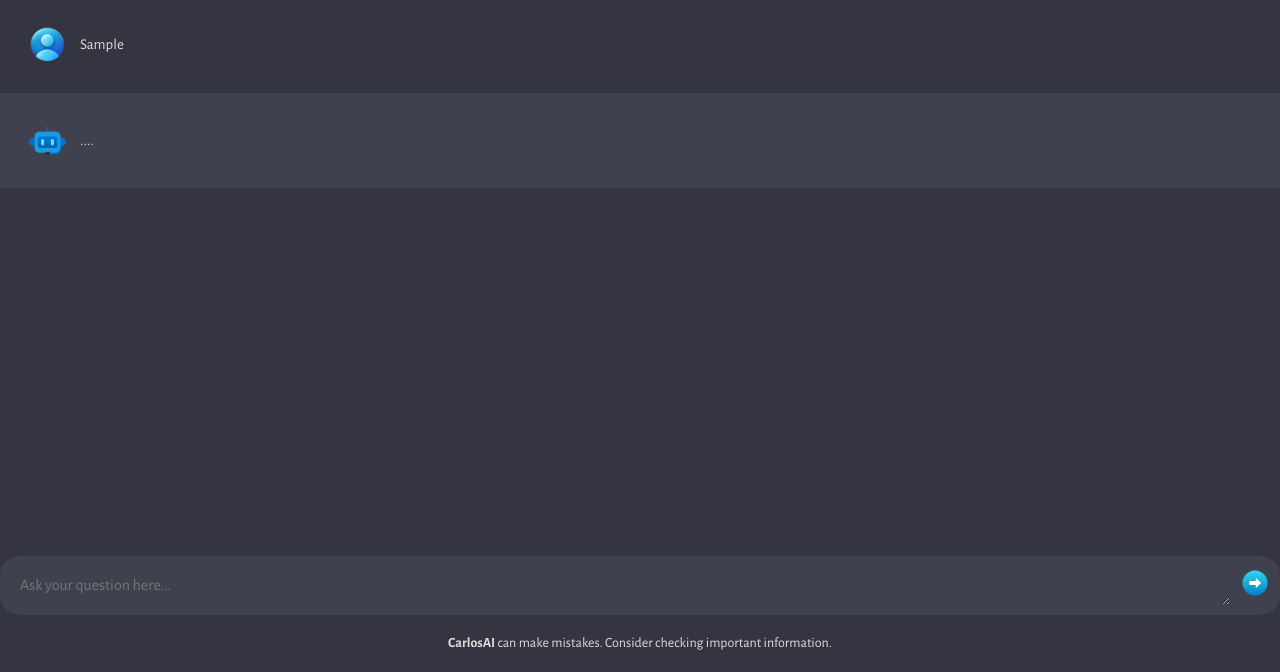
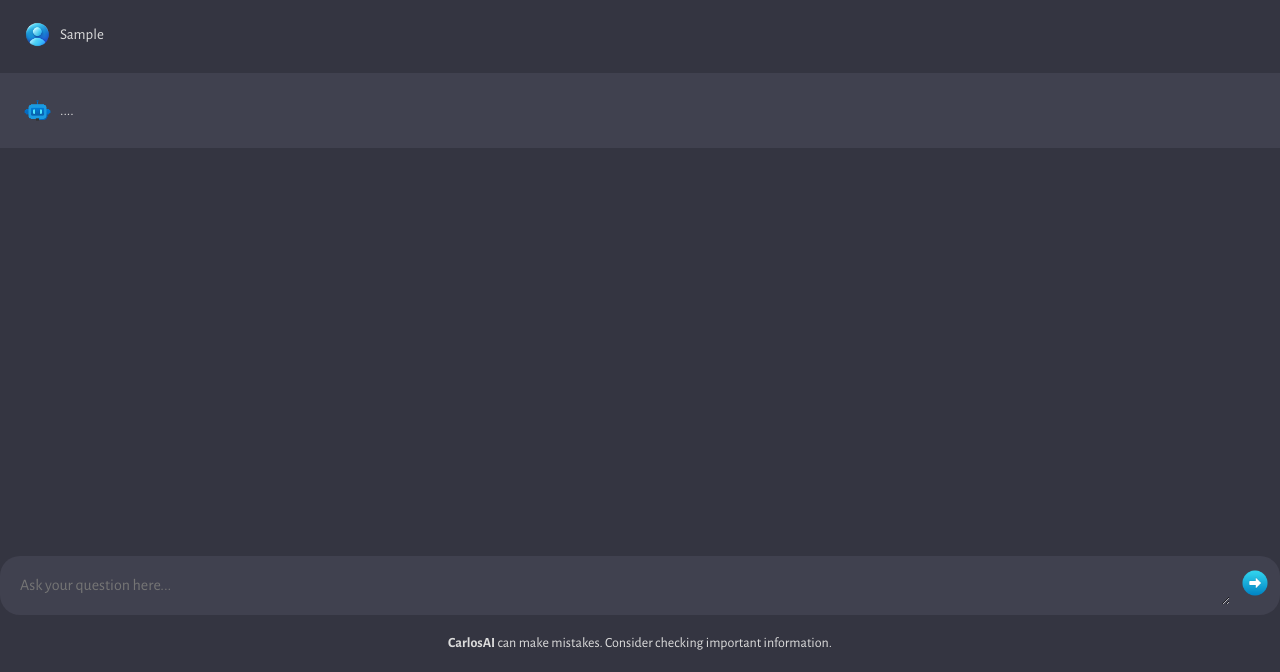
Before and after one commit to carlosmejia181414/AI_code, a website built with Vite: page client/index.html in a window 1280 px wide. Both pictures are taken after typing "Sample" into the empty fields and a click on the button 1255 px from the left and 713 px from the top of the page. Shown: the part 128-800 px from the top of the page. Built offline with nearby package versions, Linux system fonts and the light colour scheme; no server answers; a web font is replaced by a local one.

Commit message:
update v1.0

```diff
--- a/client/style.css
+++ b/client/style.css
@@ -66,12 +66,9 @@ body {
 }
 
 .profile {
-  width: 65px;
-  height: 65px;
+  width: 45px;
+  height: 45px;
   border-radius: 50%;
-
-
-
   display: flex;
   justify-content: center;
   align-items: center;
```
Also changed, not shown: 1 other file.
